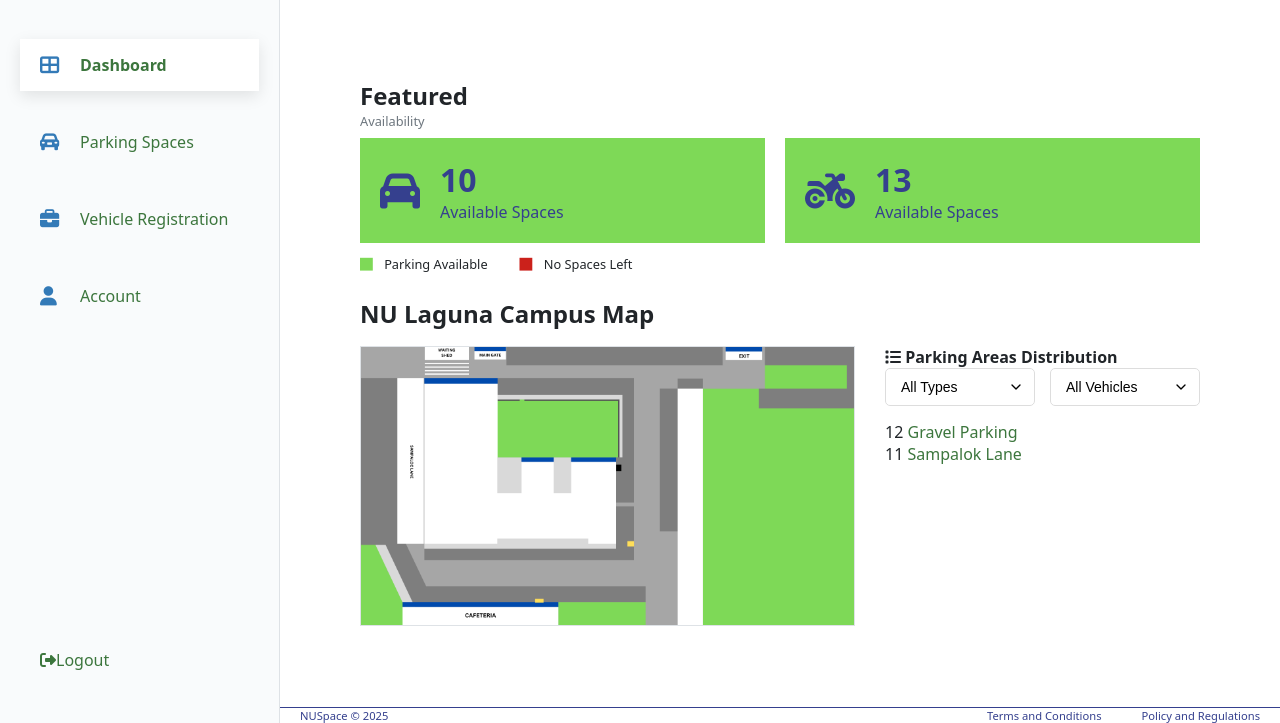
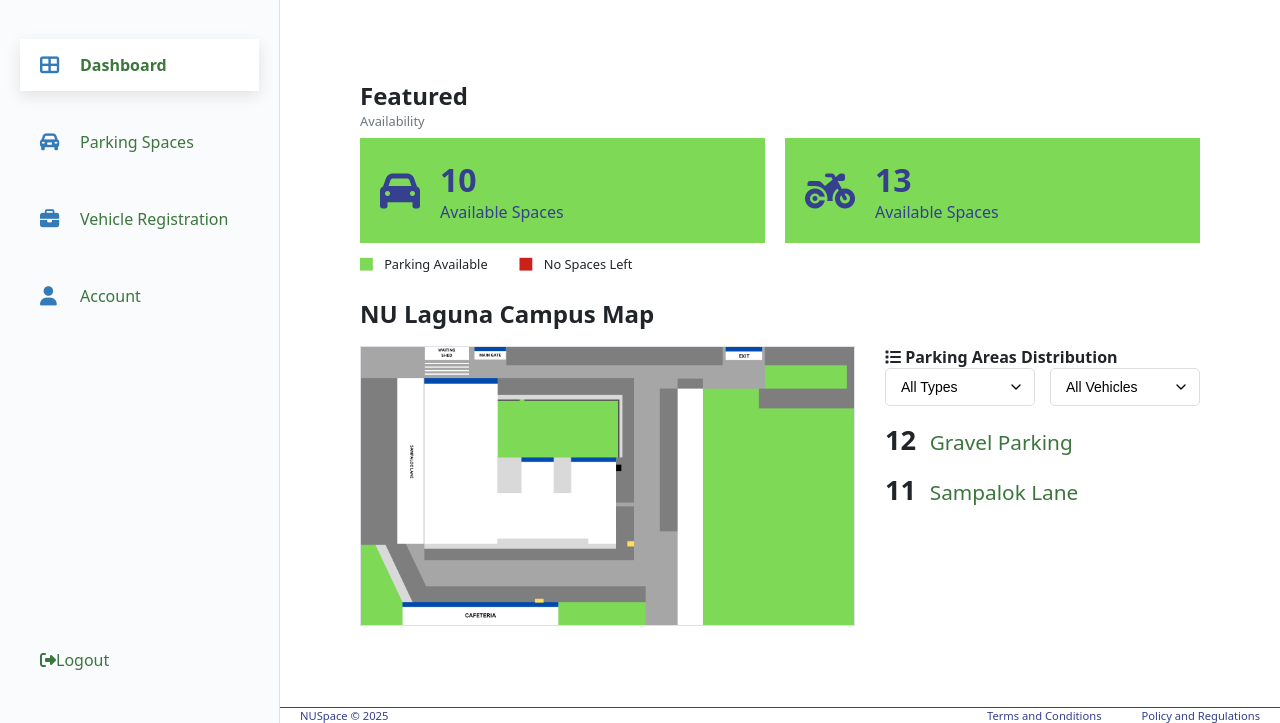
Before and after one commit to NeilVB/parking-management-system, a PHP site: page /controller/dashboard.php in a window 1280 px wide. Shown: the part 77-800 px from the top of the page. Run offline with PHP 8.4, Linux system fonts and the light colour scheme; the visitor is signed in with stand-in values (Sample User, id 1); data comes from the database, SQL or seed files in the repository.

Commit message:
Make fonts bigger

```diff
--- a/views/dashboardstyle.css
+++ b/views/dashboardstyle.css
@@ -426,7 +426,18 @@ body {
     font-weight: 500;
 }
 
+.slot-item {
+    margin-bottom: 4%;
+}
+
+.slot-count {
+    font-size: 1.7rem;
+    font-weight: 700;
+    margin-right: 3%;
+}
+
 .slot-name {
+    font-size: 1.3rem;
     color: var(--map-green);
     font-weight: 500;
 }
```
Also changed, not shown: views/admindashboardstyle.css (+11 -0 lines).
